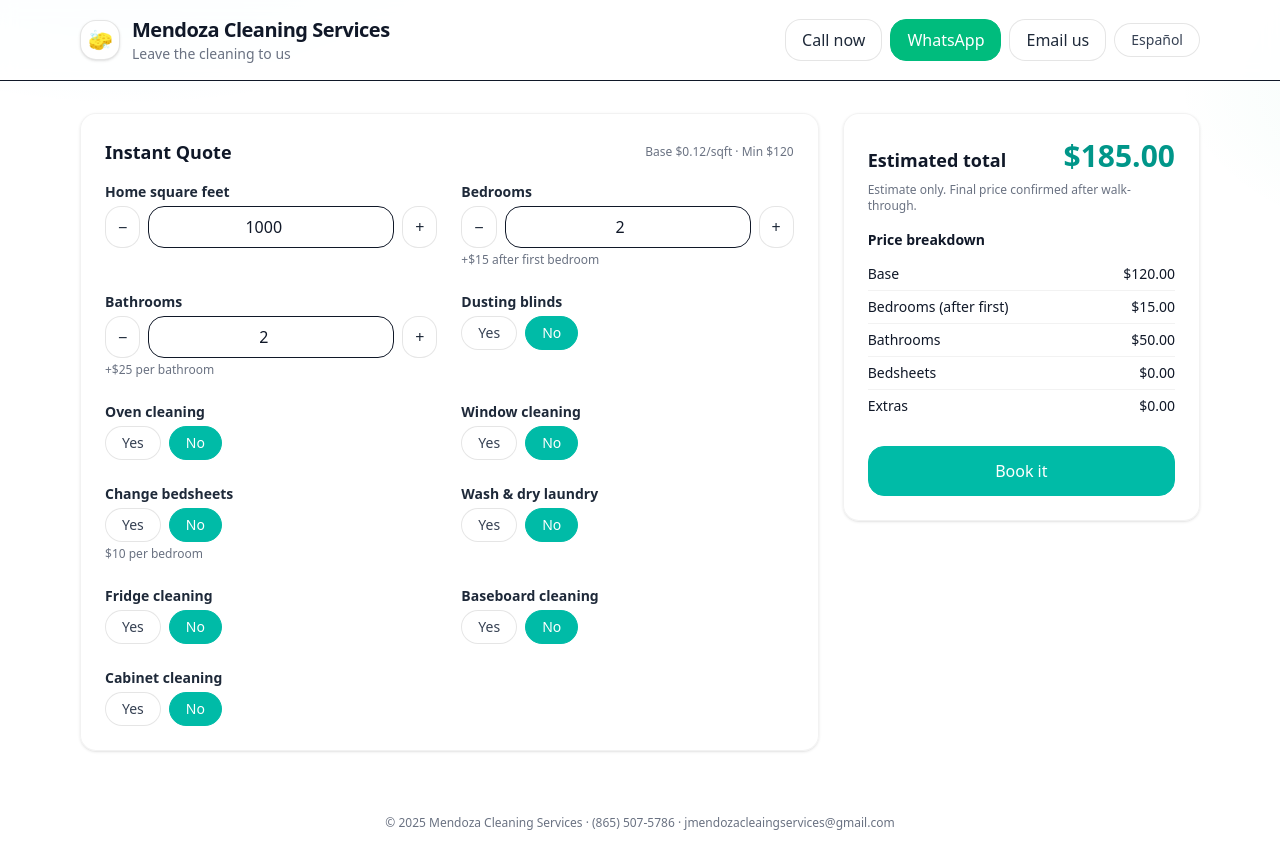
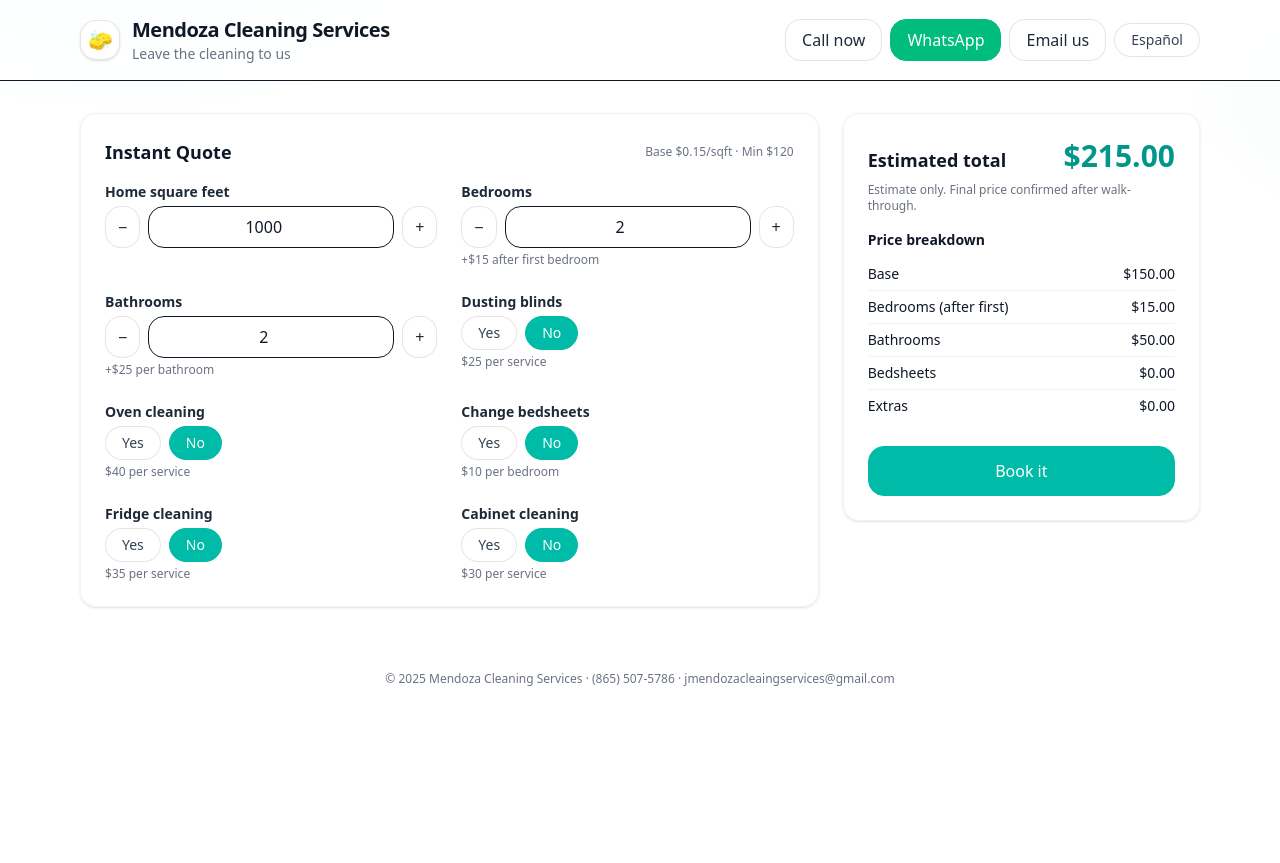
Before and after one commit to johnsales/jmendoza-cleaning-services, a React (Vite) app: page / in a window 1280 px wide. After the commit the page ends 800 px from the top, so only its background shows below. Built offline with nearby package versions, Linux system fonts and the light colour scheme.

Commit message:
changing price

```diff
--- a/src/App.tsx
+++ b/src/App.tsx
@@ -266,18 +266,34 @@ export default function App() {
             </div>
 
             {/* Extras */}
-            <div><Label>{L.blinds}</Label><YesNo val={extras.blinds} on={()=>toggle("blinds")} off={()=>setExtras(e=>({...e,blinds:false}))}/></div>
-            <div><Label>{L.oven}</Label><YesNo val={extras.oven} on={()=>toggle("oven")} off={()=>setExtras(e=>({...e,oven:false}))}/></div>
-            <div><Label>{L.windows}</Label><YesNo val={extras.windows} on={()=>toggle("windows")} off={()=>setExtras(e=>({...e,windows:false}))}/></div>
+            <div><Label>{L.blinds}</Label>
+              <YesNo val={extras.blinds} on={()=>toggle("blinds")} off={()=>setExtras(e=>({...e,blinds:false}))}/>
+              <p className="text-xs text-gray-500 mt-1">${PRICING.extrasFlat.blinds} {lang==="es"?"por servicio":"per service"}</p>
+            </div>
+            <div><Label>{L.oven}</Label>
+              <YesNo val={extras.oven} on={()=>toggle("oven")} off={()=>setExtras(e=>({...e,oven:false}))}/>
+              <p className="text-xs text-gray-500 mt-1">${PRICING.extrasFlat.oven} {lang==="es"?"por servicio":"per service"}</p>
+            </div>
             <div>
               <Label>{L.bedsheets}</Label>
               <YesNo val={extras.bedsheets} on={()=>toggle("bedsheets")} off={()=>setExtras(e=>({...e,bedsheets:false}))}/>
               <p className="text-xs text-gray-500 mt-1">${PRICING.bedsheetPerBedroom} {lang==="es"?"por dormitorio":"per bedroom"}</p>
             </div>
+            <div><Label>{L.fridge}</Label>
+              <YesNo val={extras.fridge} on={()=>toggle("fridge")} off={()=>setExtras(e=>({...e,fridge:false}))}/>
+              <p className="text-xs text-gray-500 mt-1">${PRICING.extrasFlat.fridge} {lang==="es"?"por servicio":"per service"}</p>
+            </div>
+            <div><Label>{L.cabinets}</Label>
+              <YesNo val={extras.cabinets} on={()=>toggle("cabinets")} off={()=>setExtras(e=>({...e,cabinets:false}))}/>
+              <p className="text-xs text-gray-500 mt-1">${PRICING.extrasFlat.cabinets} {lang==="es"?"por servicio":"per service"}</p>
+            </div>
+
+
+            {/*
+            <div><Label>{L.windows}</Label><YesNo val={extras.windows} on={()=>toggle("windows")} off={()=>setExtras(e=>({...e,windows:false}))}/></div>
             <div><Label>{L.laundry}</Label><YesNo val={extras.laundry} on={()=>toggle("laundry")} off={()=>setExtras(e=>({...e,laundry:false}))}/></div>
-            <div><Label>{L.fridge}</Label><YesNo val={extras.fridge} on={()=>toggle("fridge")} off={()=>setExtras(e=>({...e,fridge:false}))}/></div>
             <div><Label>{L.baseboards}</Label><YesNo val={extras.baseboards} on={()=>toggle("baseboards")} off={()=>setExtras(e=>({...e,baseboards:false}))}/></div>
-            <div><Label>{L.cabinets}</Label><YesNo val={extras.cabinets} on={()=>toggle("cabinets")} off={()=>setExtras(e=>({...e,cabinets:false}))}/></div>
+            */}
           </div>
         </section>
 
--- a/src/pricing.ts
+++ b/src/pricing.ts
@@ -12,7 +12,7 @@ export type Extras = {
 
 export const PRICING = {
   minJob: 120,             // minimum charge
-  perSqFt: 0.12,           // base per square foot
+  perSqFt: 0.15,           // base per square foot
   bedroomAfterFirst: 15,   // per bedroom after the first
   bathroomEach: 25,        // per bathroom
   bedsheetPerBedroom: 10,  // change bedsheets (per bedroom)
```
